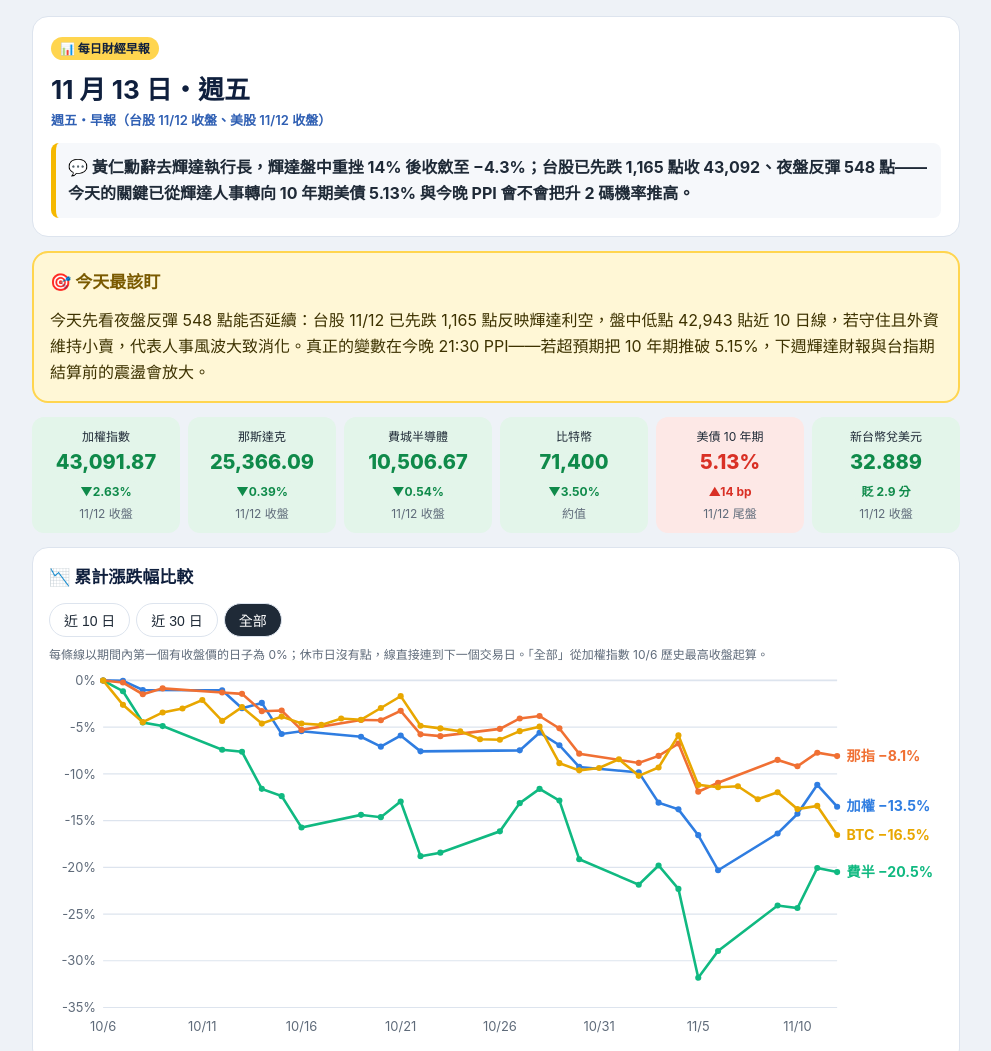
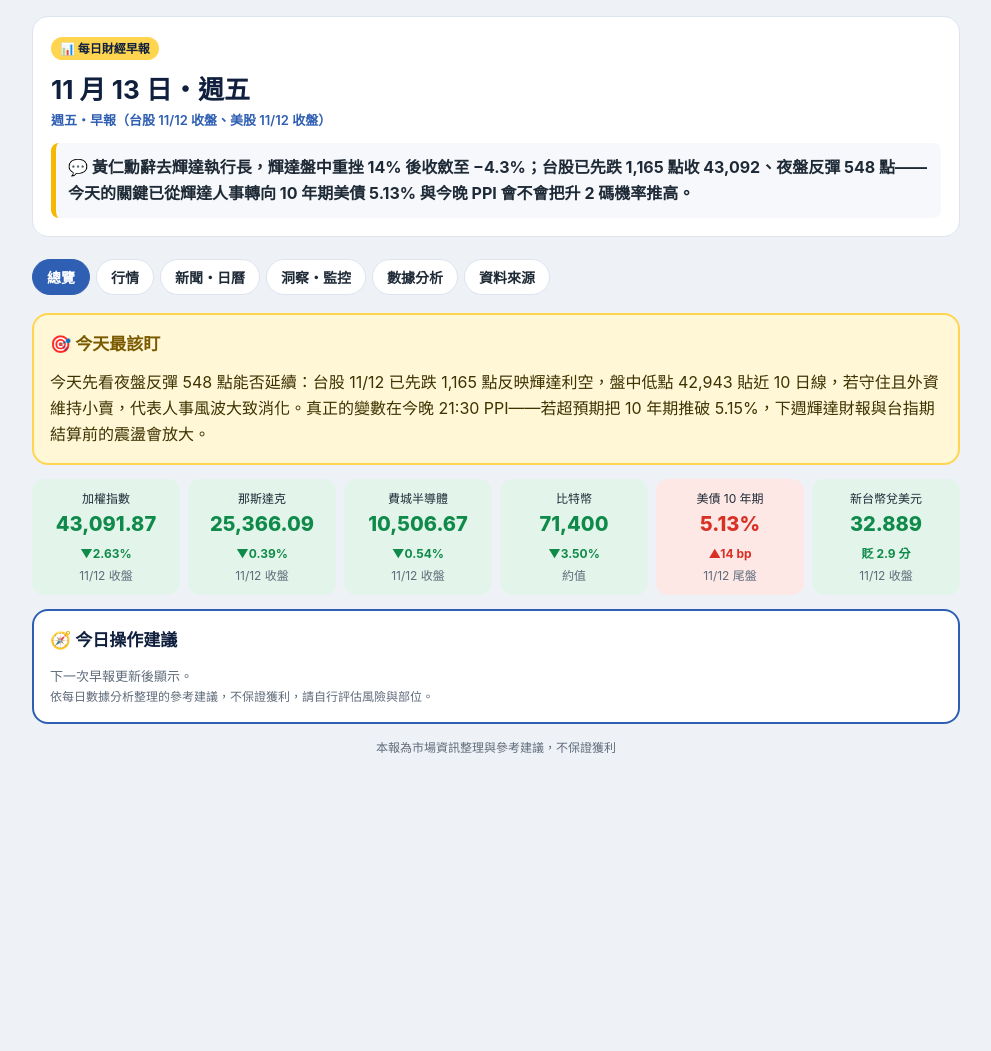
Before and after one commit to rayanhuang/finance-brief, a plain HTML site: page index.html in a window 1280 px wide. Shown: the top 1051 px of the page, without its empty margins (144-1135 px from the left). After the commit the page ends 800 px from the top, so only its background shows below. Drawn offline with Linux system fonts and the light colour scheme.

Commit message:
公開網站改為分頁版，新增操作建議與數據分析 (#7)
* 公開網站改為分頁版，新增操作建議、數據分析、00981A 與國巨追蹤

- 內容依標籤分成 7 個分頁（總覽／行情／新聞・日曆／洞察・監控／數據分析／00981A・國巨／資料來源）
- 新增今日操作建議、每日數據分析、每日數據紀錄（含國巨與 00981A 收盤）
- 新增 00981A 每日買賣紀錄與收盤走勢
- 新增國巨趨勢圖（5 日／20 日均線、成本線）與持股損益試算

Co-Authored-By: Claude Fable 5.2 <noreply@anthropic.com>
Claude-Session: https://claude.ai/code/session_01LyB3xcjiuK4k66sDh6Pvyr

* 公開網站移除國巨與 00981A，新增假日新聞優先模式

- 國巨、00981A 只保留在私人儀表板，公開網站不顯示
- 早報 meta 的 a 為 holiday 時（台股休市），新聞・日曆分頁排到最前面並預設開啟

Co-Authored-By: Claude Fable 5.2 <noreply@anthropic.com>
Claude-Session: https://claude.ai/code/session_01LyB3xcjiuK4k66sDh6Pvyr

---------

Co-authored-by: Claude <noreply@anthropic.com>

```diff
--- a/index.html
+++ b/index.html
@@ -46,6 +46,14 @@ table.h{width:100%;border-collapse:collapse;font-size:13px}
 table.h th,table.h td{padding:6px;border-bottom:1px solid var(--line);text-align:right;white-space:nowrap}
 table.h th:first-child,table.h td:first-child{text-align:left}
 .scroll{overflow-x:auto}
+.nav{position:sticky;top:0;z-index:5;background:var(--bg);display:flex;gap:6px;overflow-x:auto;padding:8px 0;margin-bottom:10px;scrollbar-width:none}
+.nav::-webkit-scrollbar{display:none}
+.nav button{flex:none;border:1px solid var(--line);background:var(--card);color:var(--ink);border-radius:18px;padding:7px 14px;font-size:14px;font-weight:600;cursor:pointer;white-space:nowrap}
+.nav button.on{background:var(--blue);border-color:var(--blue);color:var(--card)}
+.page[hidden]{display:none}
+.advice{border:2px solid var(--blue)}
+.stance{display:inline-block;padding:3px 12px;border-radius:14px;font-size:13px;font-weight:700;margin-bottom:8px}
+.empty{color:var(--muted);font-size:13px}
 </style>
 </head>
 <body>
@@ -71,26 +79,39 @@ function render(B,S,H){
   const one=s=>(sec(s)[0]||{});
   const SM=Object.fromEntries(S.map(r=>[r.id,r]));
   const meta=one('meta');
+  const HOL=meta.a==='holiday';
   const [yy,mm,dd]=meta.tag.split('-').map(Number);const d=new Date(Date.UTC(yy,mm-1,dd));d.getMonth=d.getUTCMonth;d.getDate=d.getUTCDate;d.getDay=d.getUTCDay;
   const wk='日一二三四五六'[d.getDay()];
   let h=`<div class="hero"><span class="pill badge">📊 每日財經早報</span>
   <h1>${d.getMonth()+1} 月 ${d.getDate()} 日・週${wk}</h1>
-  <div class="sub">${esc(meta.text)}</div>
+  <div class="sub">${esc(meta.text)}${HOL?'　🏖️ 台股休市・新聞版':''}</div>
   <div class="take">💬 ${esc(one('take').text)}</div></div>`;
+  const TABS0=[['overview','總覽'],['market','行情'],['news','新聞・日曆'],['strategy','洞察・監控'],['analysis','數據分析'],['info','資料來源']];
+  const TABS=HOL?[TABS0[2],...TABS0.filter(t=>t[0]!=='news')]:TABS0;
+  h+='<div class="nav" id="nav">'+TABS.map(([k,n])=>`<button data-p="${k}">${n}</button>`).join('')+'</div>';
+  const empty='<div class="empty">下一次早報更新後顯示。</div>';
+  const toneBox=t=>t.tone==='up'?['var(--upbg)','var(--up)']:t.tone==='down'?['var(--dnbg)','var(--dn)']:['var(--neubg)','var(--blue)'];
+  const tagged=s=>{const rows=sec(s);return rows.length?rows.map(t=>{const [bg,c]=toneBox(t);return `<div class="box" style="background:${bg}"><b style="color:${c}">${esc(t.tag)}</b><br>${esc(t.text)}${t.a?`<div class="small">${esc(t.a)}</div>`:''}</div>`}).join(''):empty;};
+  h+='<div class="page" id="p-overview">';
   h+=`<div class="card focus"><h2>🎯 今天最該盯</h2>${esc(one('focus').text)}</div>`;
   // KPIs
   const kp=['taiex','ixic','sox','btc','us10y','twd'].filter(k=>SM[k]);
   h+='<div class="kpis">'+kp.map(k=>{const r=SM[k];const up=r.id==='twd'?r.chg<0:r.chg>0;const col=r.chg==null||r.chg===0?'var(--neu)':up?'var(--up)':'var(--dn)';const bg=r.chg==null||r.chg===0?'var(--neubg)':up?'var(--upbg)':'var(--dnbg)';
     return `<div class="kpi" style="background:${bg}"><div class="small" style="color:var(--ink)">${esc(r.name)}</div><div class="v" style="color:${col}">${fmt(r.value,r.dp)}${r.unit==='%'?'%':''}</div>${chgPill(r)}<div class="small">${esc(r.asof)}</div></div>`}).join('')+'</div>';
+  const adv=sec('advice');
+  h+='<div class="card advice"><h2>🧭 今日操作建議</h2>'+(adv.length?adv.map(r=>{const [bg,c]=toneBox(r);return `${r.tag?`<span class="stance" style="background:${bg};color:${c}">${esc(r.tag)}</span>`:''}<div style="font-weight:700">${esc(r.text)}</div>${r.a?`<div class="box" style="background:var(--soft);margin-top:8px"><b>依據</b><br>${esc(r.a)}</div>`:''}${r.b?`<div class="box" style="background:var(--soft)"><b>風險與失效</b><br>${esc(r.b)}</div>`:''}`}).join(''):empty)+'<div class="small">依每日數據分析整理的參考建議，不保證獲利，請自行評估風險與部位。</div></div>';
+  h+='</div><div class="page" id="p-market" hidden>';
   // chart
   h+=`<div class="card"><h2>📉 累計漲跌幅比較</h2><div class="tabs" id="tabs"></div><div class="small">每條線以期間內第一個有收盤價的日子為 0%；休市日沒有點，線直接連到下一個交易日。「全部」從加權指數 10/6 歷史最高收盤起算。</div><div id="chart"></div></div>`;
   // numbers
   const groups=[...new Set(S.map(r=>r.group))];
   h+='<div class="card"><h2>📈 市場數字</h2>'+groups.map(g=>`<div class="grp">${esc(g)}</div><div class="grid">`+S.filter(r=>r.group===g).map(r=>`<div class="mini" title="${esc(r.note)}"><div class="n">${esc(r.name)}</div><div class="v">${fmt(r.value,r.dp)} <span class="u">${esc(r.unit)}</span></div>${chgPill(r)}${r.note?`<div class="small" style="margin-top:4px">${esc(r.note)}</div>`:''}</div>`).join('')+'</div>').join('')+'</div>';
+  h+='</div><div class="page" id="p-news" hidden>';
   h+=`<div class="card"><h2>🗳️ 剛落地的大事</h2>${esc(one('landed').text)}</div>`;
   const T={up:['var(--up)','var(--upbg)','🔺利多'],down:['var(--dn)','var(--dnbg)','🔻利空'],mixed:['var(--neu)','var(--neubg)','◆中性']};
   h+='<div class="card"><h2>📰 重大新聞</h2>'+sec('news').map((n,i)=>{const [c,bg,l]=T[n.tone]||T.mixed;return `<div class="news" style="border-left-color:${c}"><b style="color:var(--muted);font-size:20px">0${i+1}</b> <span class="pill" style="background:${bg};color:${c}">${l}</span> <span class="pill" style="background:#e8effc;color:#2f5fb3">#${esc(n.tag)}</span><div style="margin-top:6px">${esc(n.text)}</div><div class="react">📊 市場反應：${esc(n.a)}</div></div>`}).join('')+'</div>';
   h+='<div class="card"><h2>🗓️ 宏觀日曆</h2>'+sec('calendar').map(c=>{const [ev,why]=c.text.split('——');const a=c.a;const [bg,col]=a==='今天'?['#fde8e6','#d93025']:/倒數 [12] 天/.test(a)?['#fff1dc','#c66a00']:['#e8effc','#2f5fb3'];return `<div class="cal"><div class="t">${esc(c.tag)}</div><div><span class="pill" style="background:${bg};color:${col}">${esc(a)}</span><div style="font-weight:700">${esc(ev)}</div><div class="small">${esc(why||'')}</div></div></div>`}).join('')+'</div>';
+  h+='</div><div class="page" id="p-strategy" hidden>';
   const ins=sec('insight');
   h+='<div class="card"><h2>💡 洞察</h2>'+ins.map(r=>`<div class="box" style="background:var(--soft)"><b>${esc(r.tag)}</b><br>${esc(r.text)}</div>`).join('')+'</div>';
   h+='<div class="card"><h2>🇹🇼 對台股的影響</h2>'+sec('tw').map(t=>{const [bg,c,l]=t.tone==='up'?['var(--upbg)','var(--up)','📈 ']:t.tone==='down'?['var(--dnbg)','var(--dn)','📉 ']:['var(--neubg)','var(--blue)','🔍 '];return `<div class="box" style="background:${bg}"><b style="color:${c}">${l}${esc(t.tag)}</b><br>${esc(t.text)}</div>`}).join('')+'</div>';
@@ -99,11 +120,20 @@ function render(B,S,H){
   const L={'觸發':['🔴','var(--up)','var(--upbg)'],'觀察中':['🟠','#c66a00','#fff1dc'],'未觸發':['🟢','var(--dn)','var(--dnbg)']};
   h+='<div class="card"><h2>🚨 警戒燈號</h2>'+sec('alert').map(a=>{const [i,c,bg]=L[a.b]||L['觀察中'];return `<div class="box" style="background:${bg}"><b>${i} ${esc(a.tag)}</b> <span class="pill" style="border:1px solid ${c};color:${c}">${esc(a.b)}</span><br>${esc(a.text)}<div class="small">解除：${esc(a.a)}</div></div>`}).join('')+
     '<h2 style="margin-top:14px">🧭 條件觸發劇本</h2>'+sec('trigger').map(t=>`<div class="box" style="border:1px solid var(--line)">${esc(t.text)}<div class="small" style="color:var(--dn)">✅ 確認：${esc(t.a)}</div><div class="small" style="color:var(--up)">❌ 失效：${esc(t.b)}</div></div>`).join('')+'</div>';
+  h+='</div><div class="page" id="p-analysis" hidden>';
+  h+='<div class="card"><h2>🔬 每日數據分析</h2>'+tagged('analysis')+'<div class="small">每天早報整理時，以下方每日紀錄計算均線、漲跌幅、外資連續買賣超等數字後撰寫。</div></div>';
   // history table
-  const hs=[...H].filter(r=>r.taiex!=null||r.nasdaq!=null).reverse();
-  h+='<div class="card"><h2>🗂️ 每日收盤歷史</h2><div class="scroll"><table class="h"><tr><th>日期</th><th>加權</th><th>那指</th><th>費半</th><th>BTC</th><th>10Y%</th><th>新台幣</th><th>外資(億)</th></tr>'+hs.map(r=>`<tr title="${esc(r.note)}"><td>${r.date.slice(5)}</td><td>${fmt(r.taiex,2)}</td><td>${fmt(r.nasdaq,2)}</td><td>${fmt(r.sox,2)}</td><td>${fmt(r.btc,0)}</td><td>${fmt(r.us10y,2)}</td><td>${fmt(r.twd,3)}</td><td>${fmt(r.foreign,2)}</td></tr>`).join('')+'</table></div></div>';
-  h+='<div class="card small"><b>🧩 資料缺口</b>'+sec('gap').map(g=>`<div>• ${esc(g.text)}</div>`).join('')+'<br><b>🔗 主要來源</b>'+sec('source').map(s=>`<div>• <a href="${esc(s.url)}" target="_blank" rel="noopener">${esc(s.text)}</a></div>`).join('')+'<p style="text-align:center">本報為市場資訊整理，不構成投資建議</p></div>';
+  const sortedH=[...H].sort((a,b)=>a.date<b.date?-1:1);
+  const hs=sortedH.filter(r=>r.taiex!=null||r.nasdaq!=null).reverse();
+  h+='<div class="card"><h2>🗂️ 每日數據紀錄</h2><div class="small">每個交易日一列，最新的在最上面；外資為買賣超（億元），負數是賣超。</div><div class="scroll"><table class="h"><tr><th>日期</th><th>加權</th><th>那指</th><th>費半</th><th>BTC</th><th>10Y%</th><th>新台幣</th><th>外資(億)</th></tr>'+hs.map(r=>`<tr title="${esc(r.note)}"><td>${r.date.slice(5)}</td><td>${fmt(r.taiex,2)}</td><td>${fmt(r.nasdaq,2)}</td><td>${fmt(r.sox,2)}</td><td>${fmt(r.btc,0)}</td><td>${fmt(r.us10y,2)}</td><td>${fmt(r.twd,3)}</td><td style="color:${r.foreign==null?'inherit':r.foreign>=0?'var(--up)':'var(--dn)'}">${fmt(r.foreign,2)}</td></tr>`).join('')+'</table></div></div>';
+  h+='</div><div class="page" id="p-info" hidden>';
+  h+='<div class="card small"><b>🧩 資料缺口</b>'+sec('gap').map(g=>`<div>• ${esc(g.text)}</div>`).join('')+'<br><b>🔗 主要來源</b>'+sec('source').map(s=>`<div>• <a href="${esc(s.url)}" target="_blank" rel="noopener">${esc(s.text)}</a></div>`).join('')+'</div>';
+  h+='</div><p class="small" style="text-align:center">本報為市場資訊整理與參考建議，不保證獲利</p>';
   $('#app').innerHTML=h;
+  // tabs
+  const show=(k,push)=>{if(!TABS.some(t=>t[0]===k))k=TABS[0][0];document.querySelectorAll('.page').forEach(p=>p.hidden=p.id!=='p-'+k);document.querySelectorAll('#nav button').forEach(b=>b.classList.toggle('on',b.dataset.p===k));if(push){history.replaceState(null,'','#'+k);window.scrollTo(0,0);}};
+  document.querySelectorAll('#nav button').forEach(b=>b.onclick=()=>show(b.dataset.p,true));
+  show(location.hash.slice(1),false);
   // chart
   const ranges=[['近 10 日',10],['近 30 日',30],['全部',0]];
   let cur=0;
```
